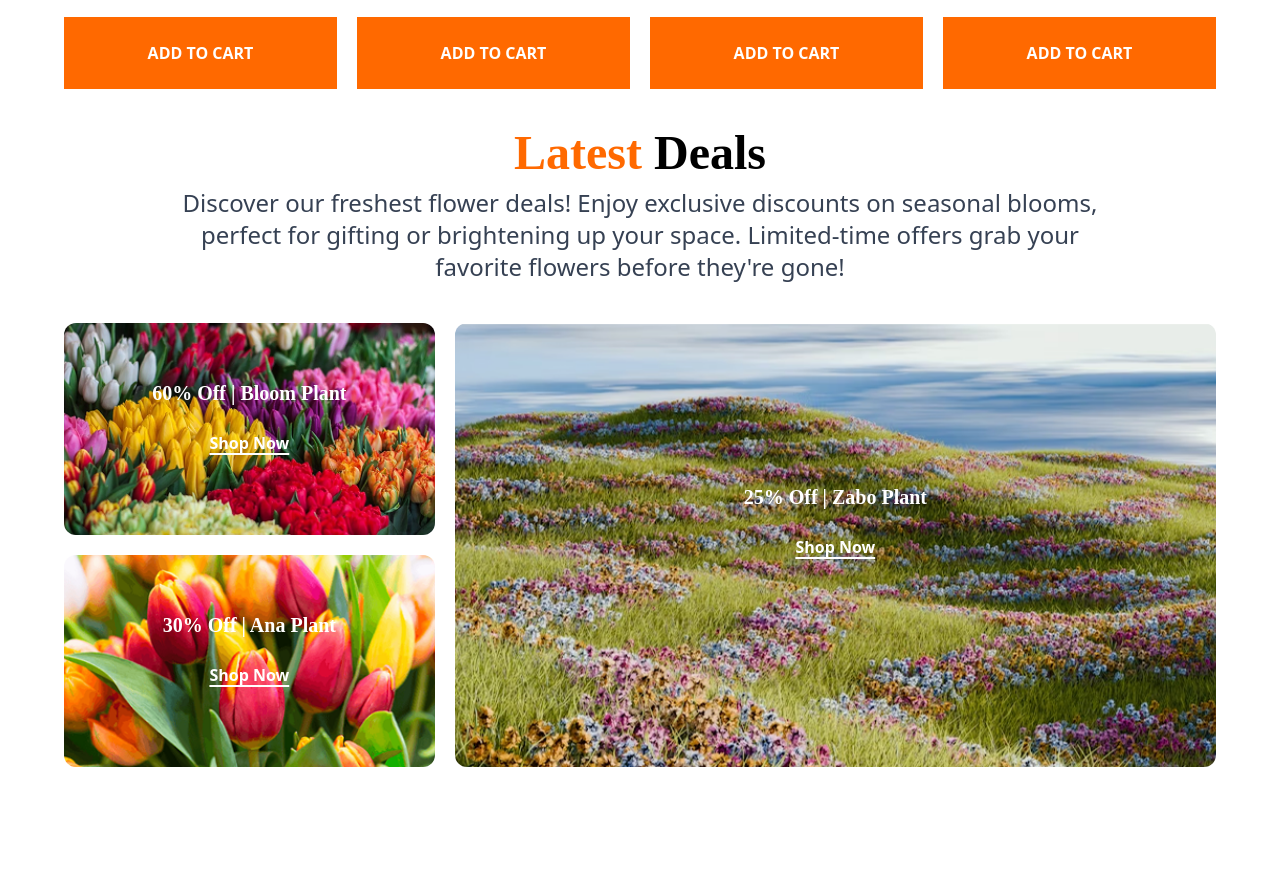
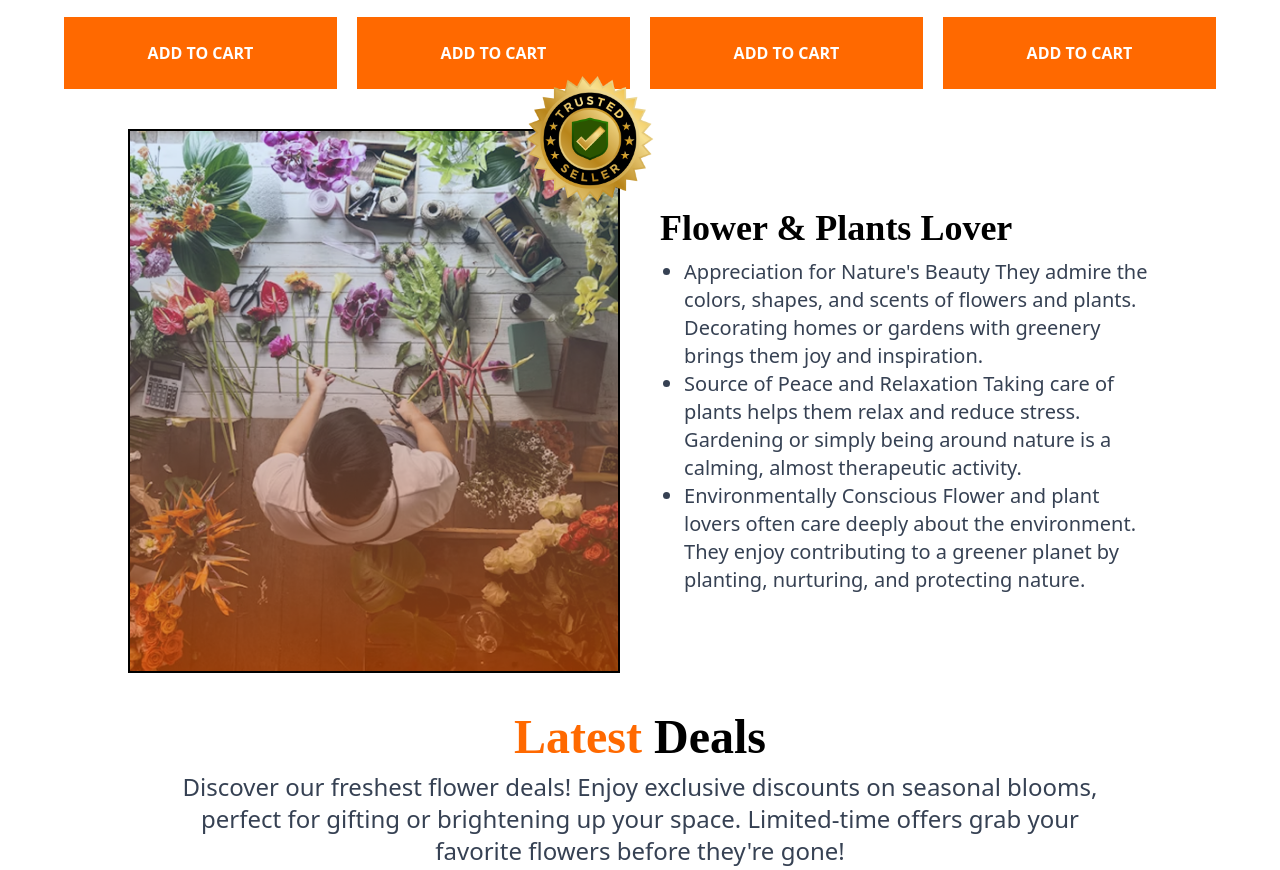
Before and after one commit to aliraj15dev/second-assignment, a plain HTML site: page index.html in a window 1280 px wide. Shown: the part 1768-2638 px from the top of the page. Before the commit the page ends 2575 px from the top, so only its background shows below. Drawn offline with nearby package versions, Linux system fonts and the light colour scheme.

Commit message:
fixed flower & plants lover section and add latest section's 2nd part

```diff
--- a/index.html
+++ b/index.html
@@ -78,7 +78,7 @@
 
       </section>
 
-      <!-- plants section start -->
+      <!-- our plants section start -->
       <section class="max-w-9/10 mx-auto">
 
         <div class="text-center mt-10">
@@ -150,16 +150,19 @@
       </section>
 
       <!-- Flower and plants lover section start -->
-        <section class="max-w-9/10 mx-auto mt-10 flex flex-col justify-between items-center gap-10 md:flex-row" hidden>
+      <section class="max-w-9/10 lg:max-w-4/5 mx-auto mt-10 flex flex-col justify-between items-center gap-10 md:flex-row">
 
-            <div class="w-full border-2 flex-1/2">
+            <div class="flex-1/2 w-full lg:max-w-[500px] relative border-2">
                 <img class="block w-full" src="assets/flower-store.png" alt="Flower Store Photo">
+                <div class="hidden md:block absolute w-44 -top-20 -right-15 animate-spin">
+                    <img src="assets/trusted-badge.png" alt="">
+                </div>
             </div>
 
-            <div class="flex-1/2">
-                <h2 class="font-[Noto-Sans] text-5xl font-bold mb-2.5">Flower & Plants Lover</h2>
+            <div class="flex-1/2 max-w-[700px]">
+                <h2 class="font-[Noto-Sans] text-5xl md:text-4xl font-bold mb-2.5">Flower & Plants Lover</h2>
 
-                <ul class="list-disc pl-6 space-y-4 text-2xl text-gray-700">
+                <ul class="list-disc pl-6 space-y-4 md:space-y-0 md:text-xl text-2xl text-gray-700">
                     <li>Appreciation for Nature's Beauty They admire the colors, shapes, and scents of flowers and plants. Decorating homes or gardens with greenery brings them joy and inspiration.</li>
 
                     <li>Source of Peace and Relaxation Taking care of plants helps them relax and reduce stress. Gardening or simply being around nature is a calming, almost therapeutic activity.</li>
@@ -176,13 +179,13 @@
             <h2 class="font-[Noto-Sans] text-5xl font-bold mb-2.5"><span class="text-orange-500">Latest</span> Deals</h2>
             <p class="max-w-4/5 mx-auto text-lg sm:text-xl lg:text-2xl text-gray-700">Discover our freshest flower deals! Enjoy exclusive discounts on seasonal blooms, perfect for gifting or brightening up your space. Limited-time offers  grab your favorite flowers before they're gone!</p>
 
-            <div class="mt-10 grid grid-cols-1 gap-5 md:grid-cols-3">
+            <div class="mt-10 grid grid-cols-1 gap-5 lg:grid-cols-3">
 
                 <div class="flex flex-col gap-5">
 
-                    <div style="background-image: url('assets/deal-bloom.png');" class="bg-cover  bg-center rounded-xl">
+                    <div style="background-image: url('assets/deal-bloom.png');" class="bg-cover  bg-center rounded-xl bg-[rgba(0,0,0,0.5)] bg-blend-darken">
 
-                      <div class="rounded-xl py-14 px-12">
+                      <div class="rounded-xl py-14 px-12 flex flex-col">
 
                         <h3 class="font-[Noto-sans] text-white text-xl font-bold">60% Off | Bloom Plant</h3>
                         <button class="underline underline-offset-4 decoration-2 text-white font-semibold px-10 py-6">Shop Now</button>
@@ -191,7 +194,7 @@
 
                     </div>
 
-                    <div style="background-image: url('assets/deal-ana.png');" class="bg-cover  bg-center rounded-xl">
+                    <div style="background-image: url('assets/deal-ana.png');" class="bg-cover  bg-center rounded-xl bg-[rgba(0,0,0,0.5)] bg-blend-darken">
 
                       <div class="rounded-xl py-14 px-12">
 
@@ -204,9 +207,9 @@
 
                 </div>
 
-                <div style="background-image: url('assets/deal-zabo.png');" class=" bg-cover bg-center rounded-xl col-span-2">
+                <div style="background-image: url('assets/deal-zabo.png');" class="bg-cover bg-center rounded-xl lg:col-span-2 bg-[rgba(0,0,0,0.5)] bg-blend-darken">
 
-                <div class="text-center py-14 px-12 md:py-40 rounded-xl">
+                <div class="text-center py-14 px-12 lg:py-40 rounded-xl">
                     <h3 class="font-[Noto-sans] text-white text-xl font-bold">25% Off | Zabo Plant</h3>
                     <button class="underline underline-offset-4 decoration-2 text-white font-semibold px-10 py-6">Shop Now</button>
                 </div>
@@ -220,6 +223,8 @@
 
 
 
+
+
     </main>
 
     <footer></footer>
```
Lines whose indentation alone changed are shown as unchanged.
